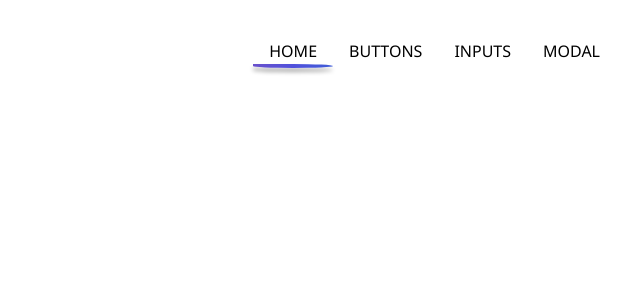
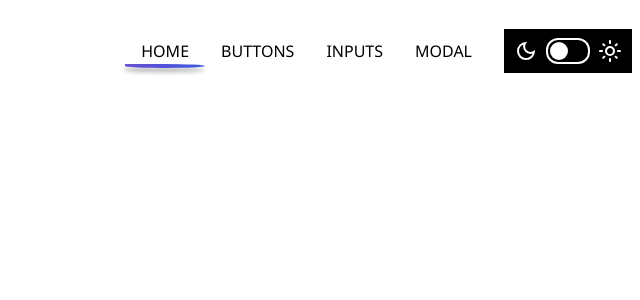
Before and after one commit to MichaelShawUK/ui-library, a React (Vite) app: page / in a window 1280 px wide. Shown: the top 300 px of the page, without its empty margins (640-1280 px from the left). Built offline with nearby package versions, Linux system fonts and the light colour scheme.

Commit message:
Animate dark/light mode slider

```diff
--- a/src/App.tsx
+++ b/src/App.tsx
@@ -1,26 +1,7 @@
-import Nav from "./components/Nav/Nav";
+import Header from "./components/Header/Header";
 import useViewMode from "./hooks/useViewMode";
 
 import { Outlet } from "react-router-dom";
-
-const links = [
-  {
-    text: "HOME",
-    to: "/",
-  },
-  {
-    text: "BUTTONS",
-    to: "/buttons",
-  },
-  {
-    text: "INPUTS",
-    to: "/inputs",
-  },
-  {
-    text: "MODAL",
-    to: "/modal",
-  },
-];
 
 function App() {
   const viewMode = useViewMode();
@@ -28,7 +9,7 @@ function App() {
 
   return (
     <>
-      <Nav links={links} />
+      <Header />
       <Outlet />
     </>
   );
--- /dev/null
+++ b/src/components/Header/Header.tsx
@@ -0,0 +1,33 @@
+import Nav from "../Nav/Nav";
+import StyledHeader from "./StyledHeader";
+import ThemeSlider from "../ThemeSlider/ThemeSlider";
+
+const links = [
+  {
+    text: "HOME",
+    to: "/",
+  },
+  {
+    text: "BUTTONS",
+    to: "/buttons",
+  },
+  {
+    text: "INPUTS",
+    to: "/inputs",
+  },
+  {
+    text: "MODAL",
+    to: "/modal",
+  },
+];
+
+function Header() {
+  return (
+    <StyledHeader>
+      <Nav links={links} />
+      <ThemeSlider />
+    </StyledHeader>
+  );
+}
+
+export default Header;
--- /dev/null
+++ b/src/components/Header/StyledHeader.ts
@@ -0,0 +1,9 @@
+import { styled } from "styled-components";
+
+const StyledHeader = styled.header`
+  display: flex;
+  align-items: center;
+  justify-content: flex-end;
+`;
+
+export default StyledHeader;
--- /dev/null
+++ b/src/components/ThemeSlider/DarkMode.tsx
@@ -0,0 +1,23 @@
+function DarkMode({
+  size = 24,
+  colour = "#000",
+}: {
+  size?: number;
+  colour?: string;
+}) {
+  return (
+    <svg
+      xmlns="http://www.w3.org/2000/svg"
+      height={size}
+      viewBox="0 -960 960 960"
+      width={size}
+    >
+      <path
+        fill={colour}
+        d="M480-120q-150 0-255-105T120-480q0-150 105-255t255-105q14 0 27.5 1t26.5 3q-41 29-65.5 75.5T444-660q0 90 63 153t153 63q55 0 101-24.5t75-65.5q2 13 3 26.5t1 27.5q0 150-105 255T480-120Zm0-80q88 0 158-48.5T740-375q-20 5-40 8t-40 3q-123 0-209.5-86.5T364-660q0-20 3-40t8-40q-78 32-126.5 102T200-480q0 116 82 198t198 82Zm-10-270Z"
+      />
+    </svg>
+  );
+}
+
+export default DarkMode;
--- /dev/null
+++ b/src/components/ThemeSlider/LightMode.tsx
@@ -0,0 +1,23 @@
+function LightMode({
+  size = 24,
+  colour = "#000",
+}: {
+  size?: number;
+  colour?: string;
+}) {
+  return (
+    <svg
+      xmlns="http://www.w3.org/2000/svg"
+      height={size}
+      viewBox="0 -960 960 960"
+      width={size}
+    >
+      <path
+        fill={colour}
+        d="M480-360q50 0 85-35t35-85q0-50-35-85t-85-35q-50 0-85 35t-35 85q0 50 35 85t85 35Zm0 80q-83 0-141.5-58.5T280-480q0-83 58.5-141.5T480-680q83 0 141.5 58.5T680-480q0 83-58.5 141.5T480-280ZM80-440q-17 0-28.5-11.5T40-480q0-17 11.5-28.5T80-520h80q17 0 28.5 11.5T200-480q0 17-11.5 28.5T160-440H80Zm720 0q-17 0-28.5-11.5T760-480q0-17 11.5-28.5T800-520h80q17 0 28.5 11.5T920-480q0 17-11.5 28.5T880-440h-80ZM480-760q-17 0-28.5-11.5T440-800v-80q0-17 11.5-28.5T480-920q17 0 28.5 11.5T520-880v80q0 17-11.5 28.5T480-760Zm0 720q-17 0-28.5-11.5T440-80v-80q0-17 11.5-28.5T480-200q17 0 28.5 11.5T520-160v80q0 17-11.5 28.5T480-40ZM226-678l-43-42q-12-11-11.5-28t11.5-29q12-12 29-12t28 12l42 43q11 12 11 28t-11 28q-11 12-27.5 11.5T226-678Zm494 495-42-43q-11-12-11-28.5t11-27.5q11-12 27.5-11.5T734-282l43 42q12 11 11.5 28T777-183q-12 12-29 12t-28-12Zm-42-495q-12-11-11.5-27.5T678-734l42-43q11-12 28-11.5t29 11.5q12 12 12 29t-12 28l-43 42q-12 11-28 11t-28-11ZM183-183q-12-12-12-29t12-28l43-42q12-11 28.5-11t27.5 11q12 11 11.5 27.5T282-226l-42 43q-11 12-28 11.5T183-183Zm297-297Z"
+      />
+    </svg>
+  );
+}
+
+export default LightMode;
--- /dev/null
+++ b/src/components/ThemeSlider/Slider.tsx
@@ -0,0 +1,18 @@
+import StyledSlider from "./StyledSlider";
+import { motion } from "framer-motion";
+
+function Slider({ lightMode }: { lightMode: boolean }) {
+  const spring = {
+    type: "spring",
+    stiffness: 500,
+    damping: 30,
+  };
+
+  return (
+    <StyledSlider $lightMode={lightMode}>
+      <motion.div layout className="slider" transition={spring}></motion.div>
+    </StyledSlider>
+  );
+}
+
+export default Slider;
--- /dev/null
+++ b/src/components/ThemeSlider/StyledSlider.ts
@@ -0,0 +1,24 @@
+import { styled } from "styled-components";
+
+const StyledSlider = styled.div<{ $lightMode: boolean }>`
+  width: 36px;
+  height: 18px;
+  border-radius: 10px;
+  background-color: ${(props) => (props.$lightMode ? "black" : "white")};
+  outline: 2px solid black;
+  outline-color: ${(props) => (props.$lightMode ? "white" : "black")};
+  display: flex;
+  align-items: center;
+  justify-content: ${(props) => (props.$lightMode ? "flex-start" : "flex-end")};
+  padding: 2px;
+  margin: 0 10px;
+
+  .slider {
+    width: 18px;
+    height: 18px;
+    border-radius: 100%;
+    background-color: ${(props) => (props.$lightMode ? "white" : "black")};
+  }
+`;
+
+export default StyledSlider;
--- /dev/null
+++ b/src/components/ThemeSlider/StyledThemeSlider.ts
@@ -0,0 +1,11 @@
+import { styled } from "styled-components";
+
+const StyledThemeSlider = styled.div<{ $lightMode: boolean }>`
+  display: flex;
+  align-items: center;
+  cursor: pointer;
+  background-color: ${(props) => (props.$lightMode ? "black" : "white")};
+  padding: 10px;
+`;
+
+export default StyledThemeSlider;
--- /dev/null
+++ b/src/components/ThemeSlider/ThemeSlider.tsx
@@ -0,0 +1,24 @@
+import DarkMode from "./DarkMode";
+import LightMode from "./LightMode";
+import Slider from "./Slider";
+import StyledThemeSlider from "./StyledThemeSlider";
+
+import { useState } from "react";
+
+function ThemeSlider() {
+  const [lightMode, setLightMode] = useState(true);
+
+  function themeHandler() {
+    setLightMode((previous) => !previous);
+  }
+
+  return (
+    <StyledThemeSlider onClick={themeHandler} $lightMode={lightMode}>
+      <DarkMode colour={lightMode ? "#fff" : "#000"} />
+      <Slider lightMode={lightMode} />
+      <LightMode colour={lightMode ? "#fff" : "#000"} />
+    </StyledThemeSlider>
+  );
+}
+
+export default ThemeSlider;
--- a/src/hooks/useViewMode.ts
+++ b/src/hooks/useViewMode.ts
@@ -12,7 +12,7 @@ function getViewMode(width: number): ViewMode {
   }
 }
 
-function useViewMode() {
+function useViewMode(): ViewMode {
   const initialViewMode = getViewMode(window.innerWidth);
   const [viewMode, setViewMode] = useState(initialViewMode);
 
```
